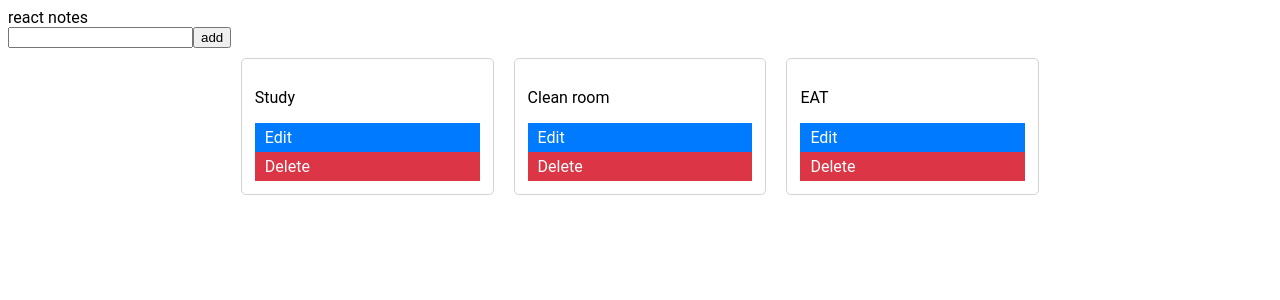
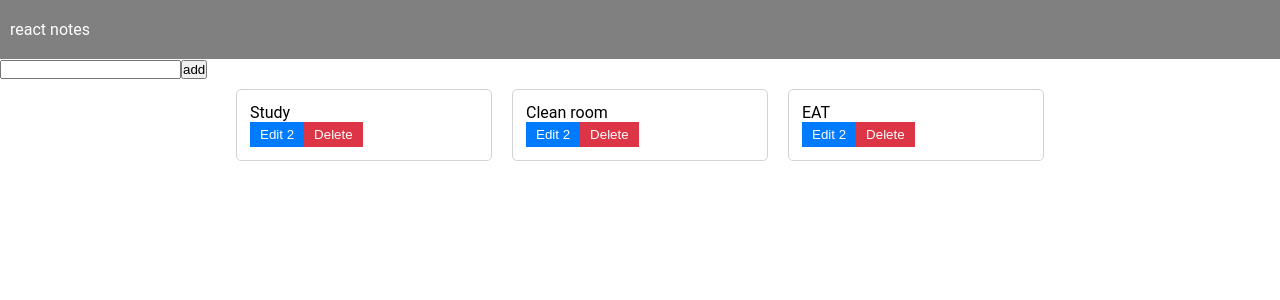
Before and after one commit to isabelchua/journal, a React (Create React App) app: page / in a window 1280 px wide. Shown: the top 300 px of the page. Built offline with nearby package versions, Linux system fonts and the light colour scheme.

Commit message:
added notes, linked components, reducer

```diff
--- a/src/App.css
+++ b/src/App.css
@@ -1,11 +1,13 @@
 * {
+	margin: 0;
+	padding: 0;
 	box-sizing: border-box;
 }
 body {
 	font-family: 'Roboto', sans-serif;
 }
 
-nav {
+.nav {
 	padding: 20px 10px;
 	color: white;
 	background: grey;
--- a/src/App.js
+++ b/src/App.js
@@ -10,6 +10,7 @@ import NoteList from './components/NoteList';
 function App() {
 	const initialState = useContext(NotesContext);
 	const [state, dispatch] = useReducer(notesReducer, initialState);
+	//console.log(state);
 	return (
 		<NotesContext.Provider value={{ state, dispatch }}>
 			<Nav />
--- a/src/components/Nav.js
+++ b/src/components/Nav.js
@@ -1,5 +1,5 @@
 import React from 'react';
 
 export default function Nav() {
-	return <div>react notes</div>;
+	return <div className="nav">react notes</div>;
 }
--- a/src/components/Note.js
+++ b/src/components/Note.js
@@ -1,12 +1,22 @@
-import React from 'react';
+import React, { useContext } from 'react';
+import NotesContext from '../context';
 
 function Note({ note }) {
+	const { dispatch } = useContext(NotesContext);
+
 	return (
 		<div className="note">
 			<p>{note.text}</p>
 			<div className="btn-containter">
-				<div className="edit">Edit</div>
-				<div className="delete">Delete</div>
+				<button
+					onClick={() =>
+						dispatch({ type: 'SET_CURRENT_NOTE', payload: note })
+					}
+					className="edit"
+				>
+					Edit 2
+				</button>
+				<button className="delete">Delete</button>
 			</div>
 		</div>
 	);
--- a/src/reducer.js
+++ b/src/reducer.js
@@ -1,5 +1,10 @@
 export default function reducer(state, action) {
 	switch (action.type) {
+		case 'SET_CURRENT_NOTE':
+			return {
+				...state,
+				currentNote: action.payload
+			};
 		default:
 			return state;
 	}
```
